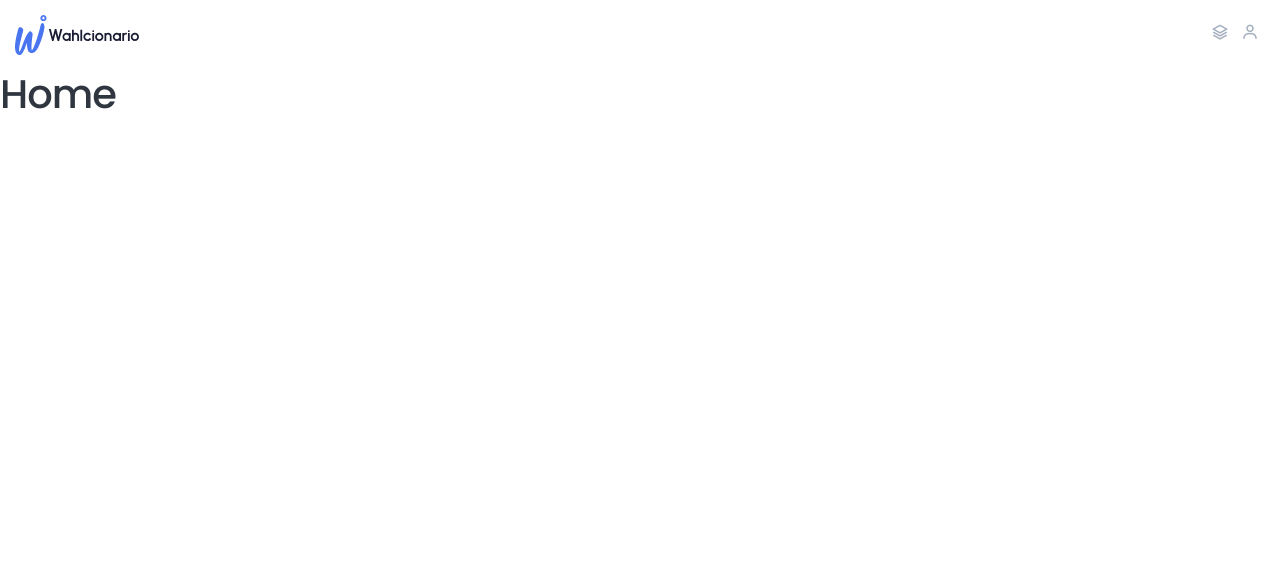
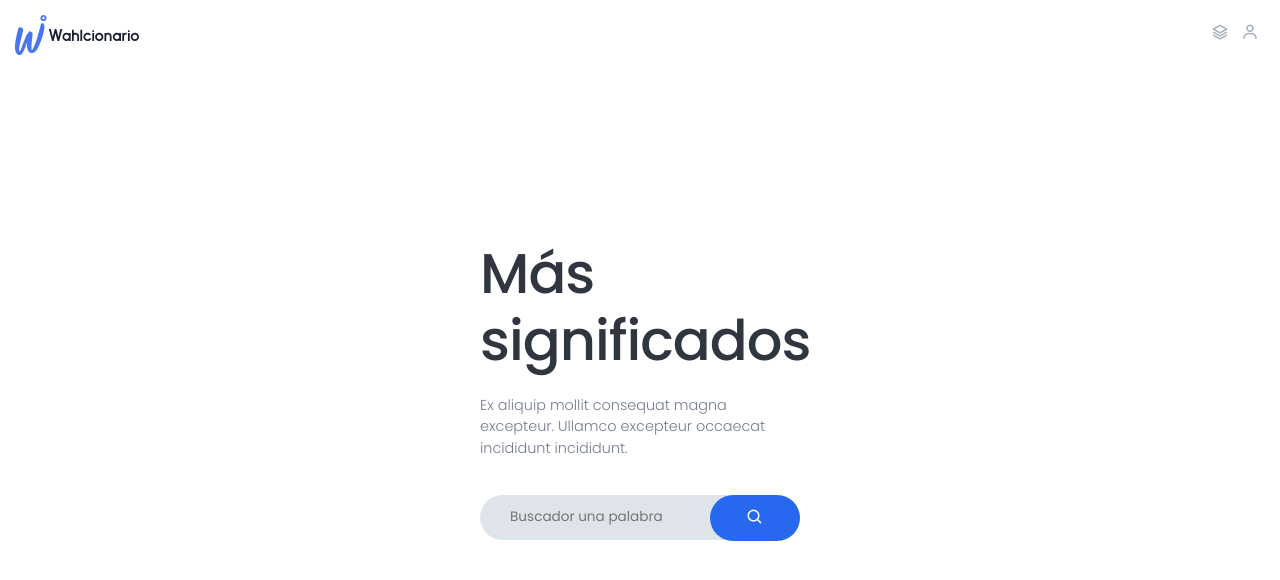
Before and after one commit to VirginiaCreativa/Wahlcionario, a React app in the folder client/: page / in a window 1280 px wide. Shown: the top 580 px of the page. Built offline with nearby package versions, Linux system fonts and the light colour scheme; no server answers; sample sign-in values are in the browser's storage.

Commit message:
Implementa Search Home decoration

```diff
--- a/client/src/App.jsx
+++ b/client/src/App.jsx
@@ -1,5 +1,5 @@
 import React, { useEffect } from 'react';
-import { Router, Redirect } from 'react-router-dom';
+import { Router } from 'react-router-dom';
 import { useDispatch, useSelector } from 'react-redux';
 import { history } from './redux/store/store';
 import { LoadUser, isMenusShow } from './redux/actions/Auth.Action';
--- a/client/src/components/Search/Search.jsx
+++ b/client/src/components/Search/SearchHome.jsx
@@ -8,12 +8,19 @@ const SearchStyled = styled.div`
 
 const Button = styled.button`
   position: absolute;
-  top: 8px;
-  right: 5px;
-  background-color: transparent;
+  top: 0;
+  right: 0;
   border: 0;
+  border-radius: 26px;
+  background-color: ${Variables.blue1};
+  padding: 11px 36px;
+  &:hover {
+    background-color: ${Variables.blue2};
+  }
   .bx {
-    color: ${Variables.grey3};
+    position: relative;
+    top: 2px;
+    color: #fff;
     font-size: 18px;
     &:hover {
       color: ${Variables.blue1};
@@ -21,16 +28,15 @@ const Button = styled.button`
   }
 `;
 const InputStyled = styled.input`
-  width: 15vw;
-  padding: 6px 40px 6px 40px;
-  font-size: 0.85rem;
-  text-align: center;
-  background-color: ${Variables.grey0};
   border: 0;
   border-radius: 100px;
+  background-color: ${Variables.grey0};
+  padding: 12px 30px 12px 30px;
+  width: 25vw;
+  font-size: 0.85rem;
 `;
 
-const Search = () => {
+const SearchHome = () => {
   return (
     <SearchStyled>
       <Button type="button">
@@ -45,4 +51,4 @@ const Search = () => {
   );
 };
 
-export default Search;
+export default SearchHome;
--- a/client/src/containers/Home.jsx
+++ b/client/src/containers/Home.jsx
@@ -1,10 +1,41 @@
 import React from 'react';
+import styled from 'styled-components';
+import SearchHome from '../components/Search/SearchHome';
+import Variables from '../styles/VariableStyled';
+
+const Wrapper = styled.div`
+  display: flex;
+  flex-direction: column;
+  align-items: center;
+  align-self: center;
+  justify-content: center;
+  height: 80vh;
+`;
+
+const BoxContent = styled.div`
+  margin-bottom: 20px;
+  width: 25vw;
+  h1 {
+    margin-bottom: 20px;
+    font-size: 3.5rem;
+  }
+  p {
+    color: ${Variables.grey2};
+  }
+`;
 
 const Home = () => {
   return (
-    <>
-      <h1>Home</h1>
-    </>
+    <Wrapper>
+      <BoxContent>
+        <h1>Más significados</h1>
+        <p>
+          Ex aliquip mollit consequat magna excepteur. Ullamco excepteur
+          occaecat incididunt incididunt.
+        </p>
+      </BoxContent>
+      <SearchHome />
+    </Wrapper>
   );
 };
 
--- a/client/src/redux/types.js
+++ b/client/src/redux/types.js
@@ -5,4 +5,3 @@ export const LOGIN_FAIL = 'LOGIN_FAIL';
 export const USER_LOADED = 'USER_LOADED';
 export const AUTH_ERROR = 'AUTH_ERROR';
 export const MENUS_HIDE = 'MENUS_HIDE';
-export const SEARCH_ON_PAGE = 'SEARCH_SHOW_PAGE';
```
